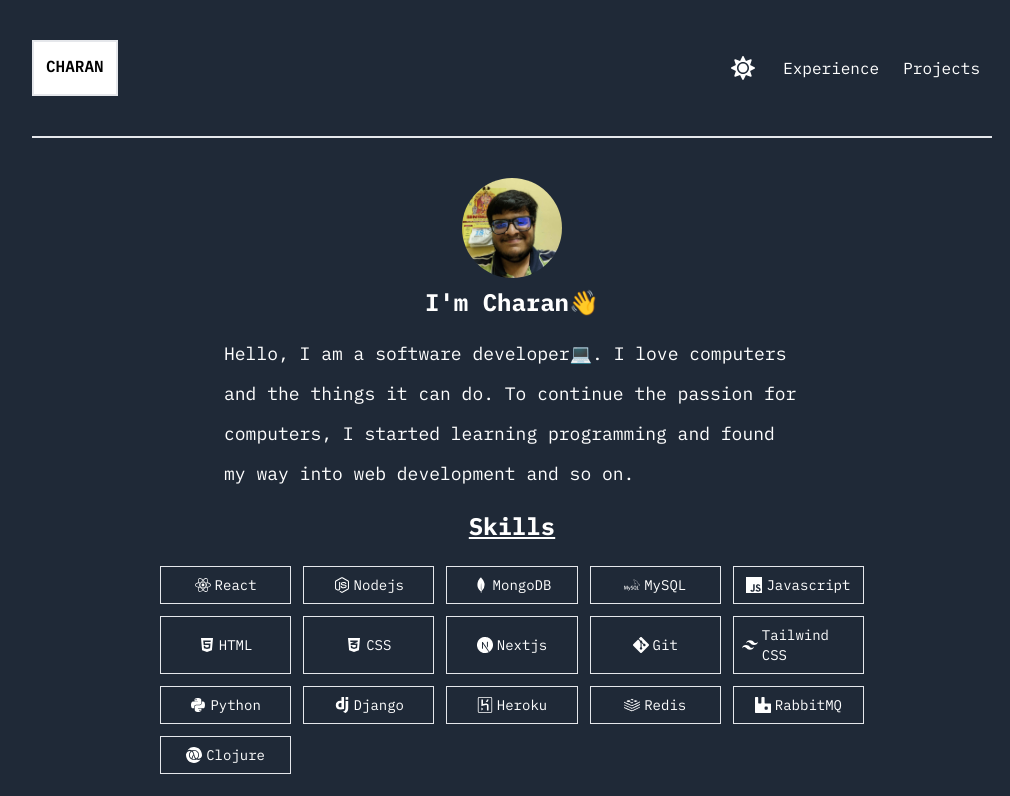
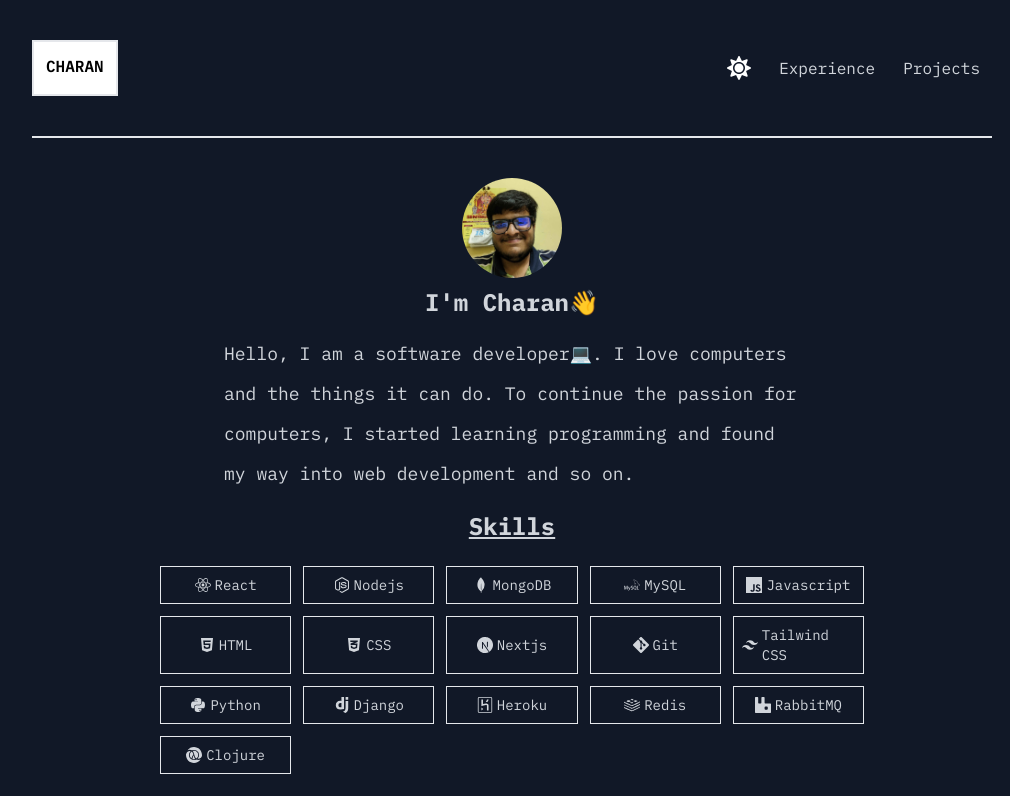
Before and after one commit to charan1973/portfolio-new, a Next.js app: page / in a window 1280 px wide. Shown: the top 796 px of the page, without its empty margins (128-1138 px from the left). Built offline with nearby package versions, Linux system fonts and the light colour scheme.

Commit message:
set default theme as dark

```diff
--- a/components/navbar/navbar.component.jsx
+++ b/components/navbar/navbar.component.jsx
@@ -38,7 +38,7 @@ const Navbar = () => {
         </div>
       </div>
       <div
-        className={`lg:flex lg:flex-row lg:w-auto justify-around ${
+        className={`lg:flex lg:flex-row lg:w-auto lg:gap-x-1 justify-around ${
           showNav ? "flex flex-col items-center" : "hidden"
         }`}
         onClick={() => setShowNav(false)}
--- a/pages/_app.js
+++ b/pages/_app.js
@@ -7,7 +7,7 @@ import "../styles/globals.css";
 function MyApp({ Component, pageProps }) {
   return (
     <ThemeProvider attribute="class" defaultTheme="dark">
-      <div className="min-h-screen px-2 lg:px-40 dark:bg-gray-800 dark:text-white">
+      <div className="min-h-screen px-2 lg:px-40 bg-cream dark:bg-gray-900 dark:text-gray-300">
         <Navbar />
         <div className="py-10 mb-10">
           <Component {...pageProps} />
--- a/tailwind.config.js
+++ b/tailwind.config.js
@@ -2,7 +2,11 @@ module.exports = {
   purge: ['./pages/**/*.{js,ts,jsx,tsx}', './components/**/*.{js,ts,jsx,tsx}'],
   darkMode: 'class', // or 'media' or 'class'
   theme: {
-    extend: {},
+    extend: {
+      colors: {
+        'cream': '#fdfcfc'
+      },
+    },
   },
   variants: {
     extend: {},
```
